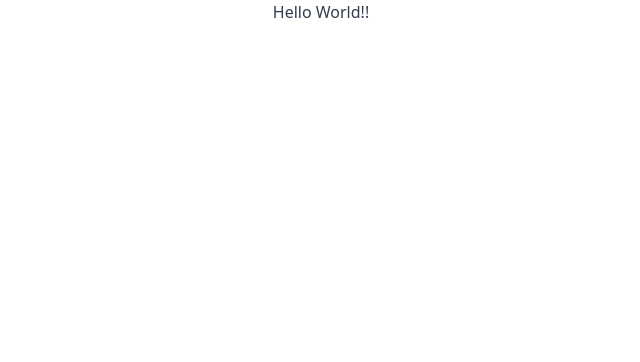
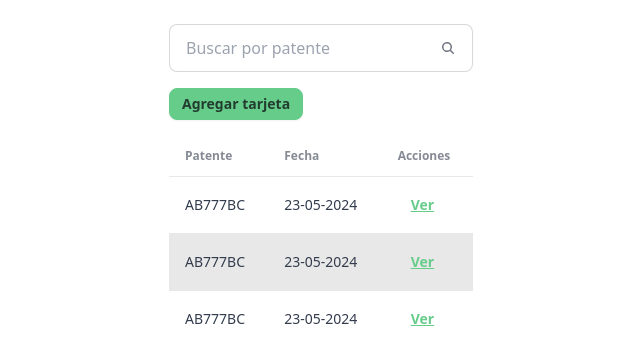
Before and after one commit to Frangia22/CarService, a React (Vite) app in the folder front/: page / in a window 1280 px wide. Shown: the top 362 px of the page, without its empty margins (319-959 px from the left). Built offline with nearby package versions, Linux system fonts and the light colour scheme.

Commit message:
feat: :sparkles: Create page home skeleton

```diff
--- a/front/index.html
+++ b/front/index.html
@@ -7,7 +7,7 @@
     <title>Car Servi</title>
   </head>
   <body>
-    <div data-theme="emerald" id="root"></div>
+    <div theme-change="emerald" id="root"></div>
     <script type="module" src="/src/main.jsx"></script>
   </body>
 </html>
--- a/front/src/App.jsx
+++ b/front/src/App.jsx
@@ -1,10 +1,16 @@
 import './App.css'
+import { BrowserRouter, Routes, Route } from 'react-router-dom'
+import { Home } from './pages/Home'
 
 function App () {
   return (
-    <>
-      <h1 className='text-center'>Hello World!!</h1>
-    </>
+    <BrowserRouter>
+      <Routes>
+        <Route path='/' element={<Home />} />
+        <Route path='/forbidden' element={<Home />} />
+        <Route path='*' element={<Home />} />
+      </Routes>
+    </BrowserRouter>
   )
 }
 
--- /dev/null
+++ b/front/src/pages/Home.jsx
@@ -0,0 +1,59 @@
+export function Home () {
+  return (
+    <>
+      <main className='w-full my-6'>
+        <header className='w-full px-2 md:w-1/4 md:mx-auto'>
+          <label className='input input-bordered flex items-center gap-2'>
+            <input type='text' className='grow' placeholder='Buscar por patente' />
+            <svg xmlns='http://www.w3.org/2000/svg' viewBox='0 0 16 16' fill='currentColor' className='w-4 h-4 opacity-70'><path fillRule='evenodd' d='M9.965 11.026a5 5 0 1 1 1.06-1.06l2.755 2.754a.75.75 0 1 1-1.06 1.06l-2.755-2.754ZM10.5 7a3.5 3.5 0 1 1-7 0 3.5 3.5 0 0 1 7 0Z' clipRule='evenodd' /></svg>
+          </label>
+          <button class='btn btn-sm btn-primary my-4'>Agregar tarjeta</button>
+        </header>
+        <div className='overflow-x-auto w-full md:w-1/4 px-2 md:mx-auto'>
+          <table className='table table-zebra'>
+            {/* head */}
+            <thead>
+              <tr>
+                <th>Patente</th>
+                <th>Fecha</th>
+                <th>Acciones</th>
+              </tr>
+            </thead>
+            <tbody>
+              {/* row 1 */}
+              <tr className='hover'>
+                <td>AB777BC</td>
+                <td>23-05-2024</td>
+                <td><button className='btn btn-sm btn-active btn-link' onClick={() => document.getElementById('my_modal_1').showModal()}>Ver</button></td>
+              </tr>
+              {/* row 2 */}
+              <tr>
+                <td>AB777BC</td>
+                <td>23-05-2024</td>
+                <td><button className='btn btn-sm btn-active btn-link' onClick={() => document.getElementById('my_modal_1').showModal()}>Ver</button></td>
+              </tr>
+              {/* row 3 */}
+              <tr>
+                <td>AB777BC</td>
+                <td>23-05-2024</td>
+                <td><button className='btn btn-sm btn-active btn-link' onClick={() => document.getElementById('my_modal_1').showModal()}>Ver</button></td>
+              </tr>
+            </tbody>
+          </table>
+        </div>
+        <dialog id='my_modal_1' className='modal'>
+          <div className='modal-box'>
+            <h3 className='font-bold text-lg'>Hello!</h3>
+            <p className='py-4'>Press ESC key or click the button below to close</p>
+            <div className='modal-action'>
+              <form method='dialog'>
+                {/* if there is a button in form, it will close the modal */}
+                <button className='btn'>Close</button>
+              </form>
+            </div>
+          </div>
+        </dialog>
+      </main>
+    </>
+  )
+}
```
